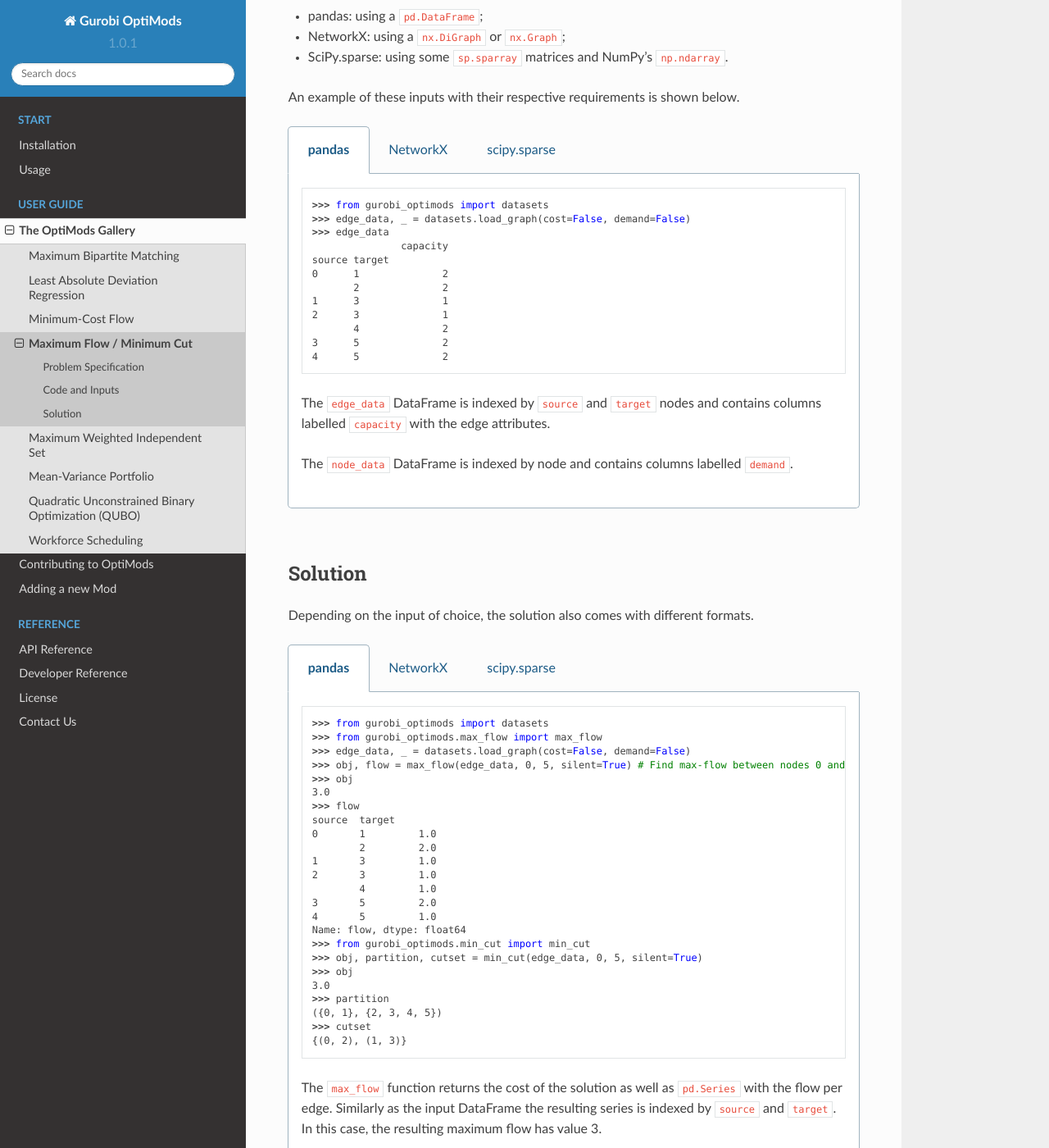
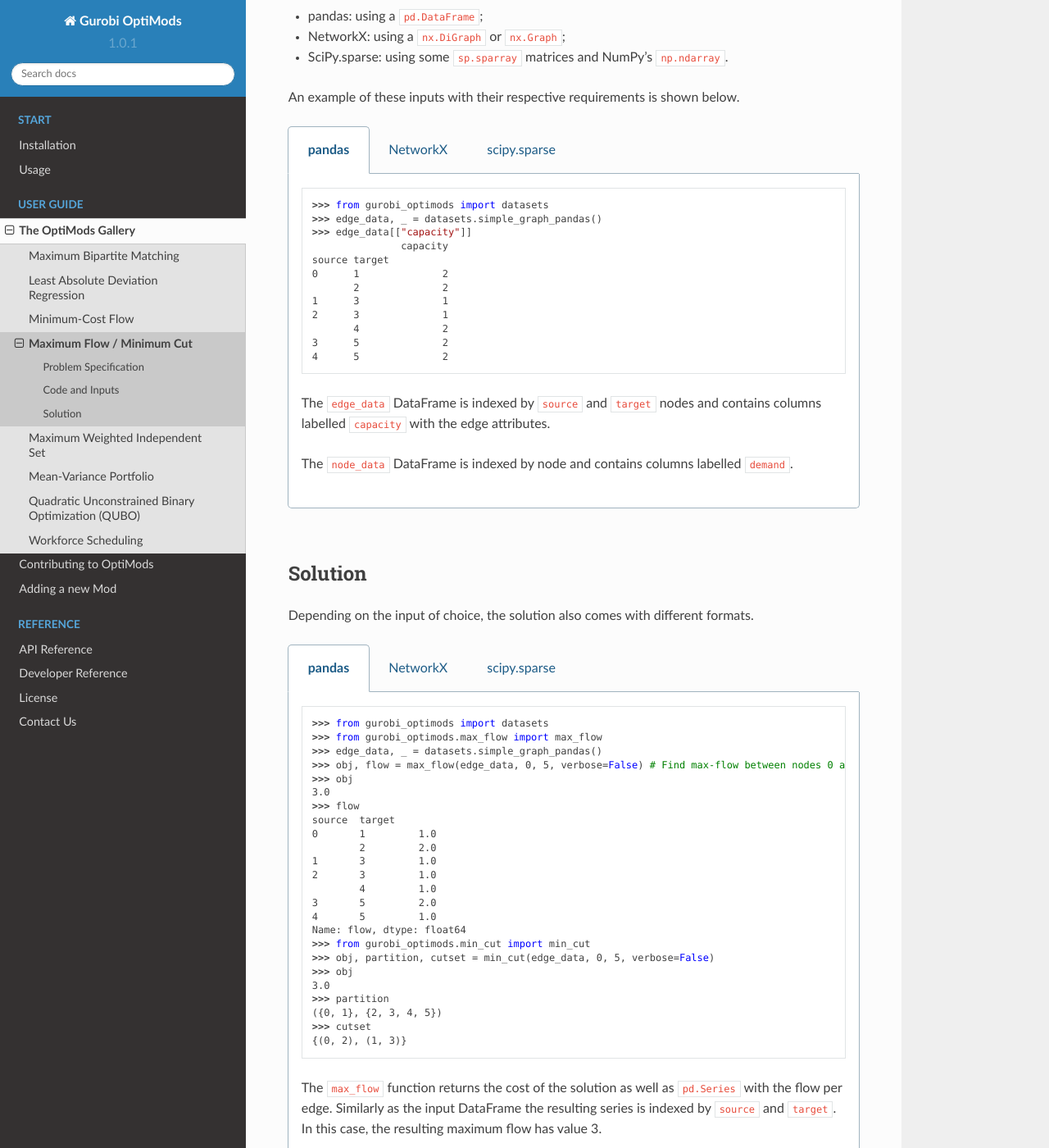
Before and after one commit to Gurobi/gurobi-optimods, a Sphinx documentation site: the page built from docs/source/mods/max-flow-min-cut.rst, in a window 1280 px wide and 1400 px high, scrolled down 1093 px. Shown: the whole window at 82% size. Built offline with Sphinx 7.4.7 and the Read the Docs theme 2.0.0, drawn with Linux system fonts in a browser that asks for light colours; cross-references to code outside the pages are shown as plain code.

Commit message:
Adjust doc tests

```diff
--- a/docs/source/mods/max-flow-min-cut.rst
+++ b/docs/source/mods/max-flow-min-cut.rst
@@ -91,8 +91,8 @@
           :options: +NORMALIZE_WHITESPACE
 
           >>> from gurobi_optimods import datasets
-          >>> edge_data, _ = datasets.load_graph(cost=False, demand=False)
-          >>> edge_data
+          >>> edge_data, _ = datasets.simple_graph_pandas()
+          >>> edge_data[["capacity"]]
                          capacity
           source target
           0      1              2
@@ -115,17 +115,16 @@
           :options: +NORMALIZE_WHITESPACE
 
           >>> from gurobi_optimods import datasets
-          >>> G = datasets.load_graph_networkx(cost=False, demand=False)
-          >>> for e in G.edges(data=True):
-          ...     print(e)
-          ...
-          (0, 1, {'capacity': 2})
-          (0, 2, {'capacity': 2})
-          (1, 3, {'capacity': 1})
-          (2, 3, {'capacity': 1})
-          (2, 4, {'capacity': 2})
-          (3, 5, {'capacity': 2})
-          (4, 5, {'capacity': 2})
+          >>> G = datasets.simple_graph_networkx()
+          >>> for u, v, capacity in G.edges.data("capacity"):
+          ...     print(f"{u} -> {v}: {capacity = }")
+          0 -> 1: capacity = 2
+          0 -> 2: capacity = 2
+          1 -> 3: capacity = 1
+          2 -> 3: capacity = 1
+          2 -> 4: capacity = 2
+          3 -> 5: capacity = 2
+          4 -> 5: capacity = 2
 
       Edges have attributes ``capacity``.
 
@@ -135,7 +134,7 @@
           :options: +NORMALIZE_WHITESPACE
 
           >>> from gurobi_optimods import datasets
-          >>> G, capacities, _, _ = datasets.load_graph_scipy(cost=False, demand=False)
+          >>> G, capacities, _, _ = datasets.simple_graph_scipy()
           >>> G
           <5x6 sparse matrix of type '<class 'numpy.int64'>'
                   with 7 stored elements in COOrdinate format>
@@ -176,8 +175,8 @@
 
           >>> from gurobi_optimods import datasets
           >>> from gurobi_optimods.max_flow import max_flow
-          >>> edge_data, _ = datasets.load_graph(cost=False, demand=False)
-          >>> obj, flow = max_flow(edge_data, 0, 5, silent=True) # Find max-flow between nodes 0 and 5
+          >>> edge_data, _ = datasets.simple_graph_pandas()
+          >>> obj, flow = max_flow(edge_data, 0, 5, verbose=False) # Find max-flow between nodes 0 and 5
           >>> obj
           3.0
           >>> flow
@@ -191,7 +190,7 @@
           4       5         1.0
           Name: flow, dtype: float64
           >>> from gurobi_optimods.min_cut import min_cut
-          >>> obj, partition, cutset = min_cut(edge_data, 0, 5, silent=True)
+          >>> obj, partition, cutset = min_cut(edge_data, 0, 5, verbose=False)
           >>> obj
           3.0
           >>> partition
@@ -215,8 +214,8 @@
 
           >>> from gurobi_optimods import datasets
           >>> from gurobi_optimods.max_flow import max_flow
-          >>> G = datasets.load_graph_networkx(cost=False, demand=False)
-          >>> obj, sol = max_flow(G, 0, 5, silent=True)
+          >>> G = datasets.simple_graph_networkx()
+          >>> obj, sol = max_flow(G, 0, 5, verbose=False)
           >>> obj
           3.0
           >>> type(sol)
@@ -224,7 +223,7 @@
           >>> list(sol.edges(data=True))
           [(0, 1, {'flow': 1.0}), (0, 2, {'flow': 2.0}), (1, 3, {'flow': 1.0}), (2, 3, {'flow': 1.0}), (2, 4, {'flow': 1.0}), (3, 5, {'flow': 2.0}), (4, 5, {'flow': 1.0})]
           >>> from gurobi_optimods.min_cut import min_cut
-          >>> obj, part, cut = min_cut(G, 0, 5, silent=True)
+          >>> obj, part, cut = min_cut(G, 0, 5, verbose=False)
           >>> obj
           3.0
           >>> part
@@ -245,9 +244,9 @@
 
           >>> from gurobi_optimods import datasets
           >>> from gurobi_optimods.max_flow import max_flow
-          >>> G, capacities, _, _ = datasets.load_graph_scipy(cost=False, demand=False)
+          >>> G, capacities, _, _ = datasets.simple_graph_scipy()
           >>> G.data = capacities.data
-          >>> obj, sol = max_flow(G, 0, 5, silent=True)
+          >>> obj, sol = max_flow(G, 0, 5, verbose=False)
           >>> obj
           3.0
           >>> sol
@@ -261,7 +260,7 @@
             (3, 5)    1.0
             (4, 5)    2.0
           >>> from gurobi_optimods.min_cut import min_cut
-          >>> obj, part, cutset = min_cut(G, 0, 5, silent=True)
+          >>> obj, part, cutset = min_cut(G, 0, 5, verbose=False)
           >>> obj
           3.0
           >>> part
```
